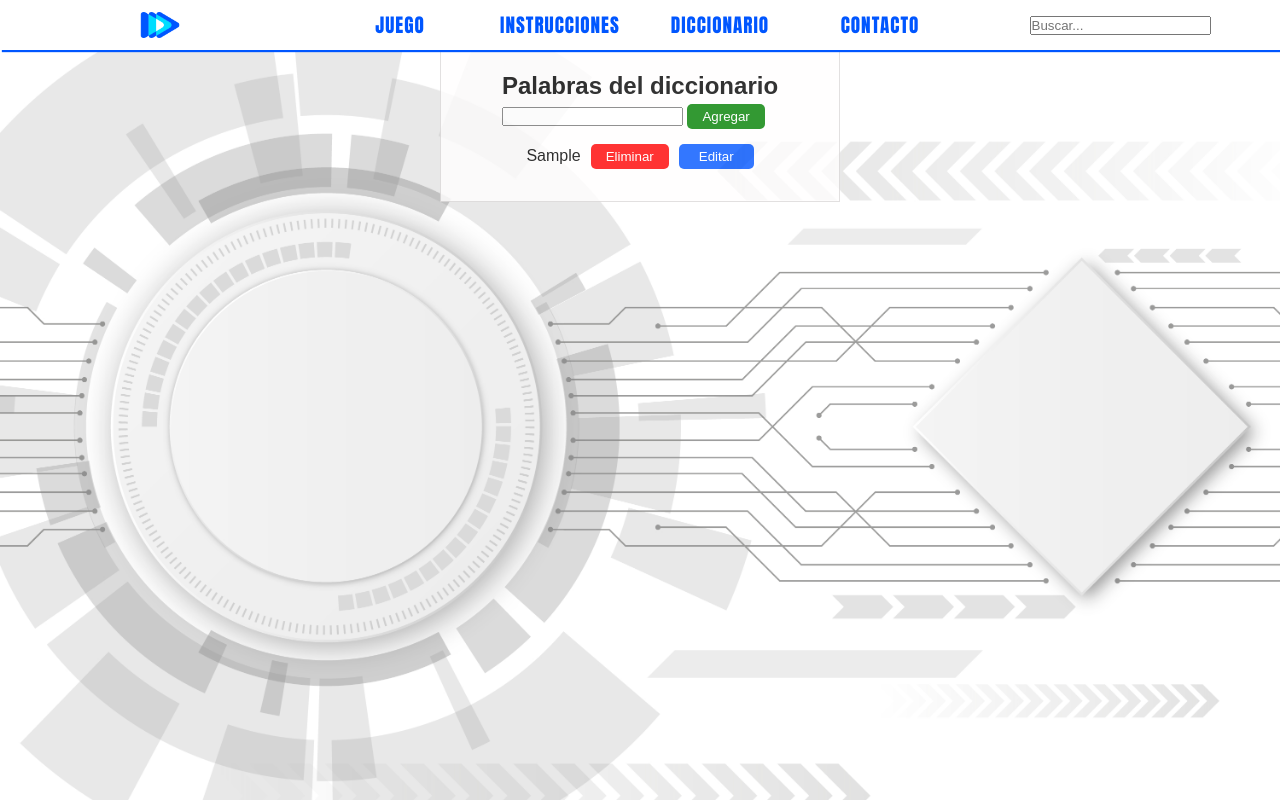
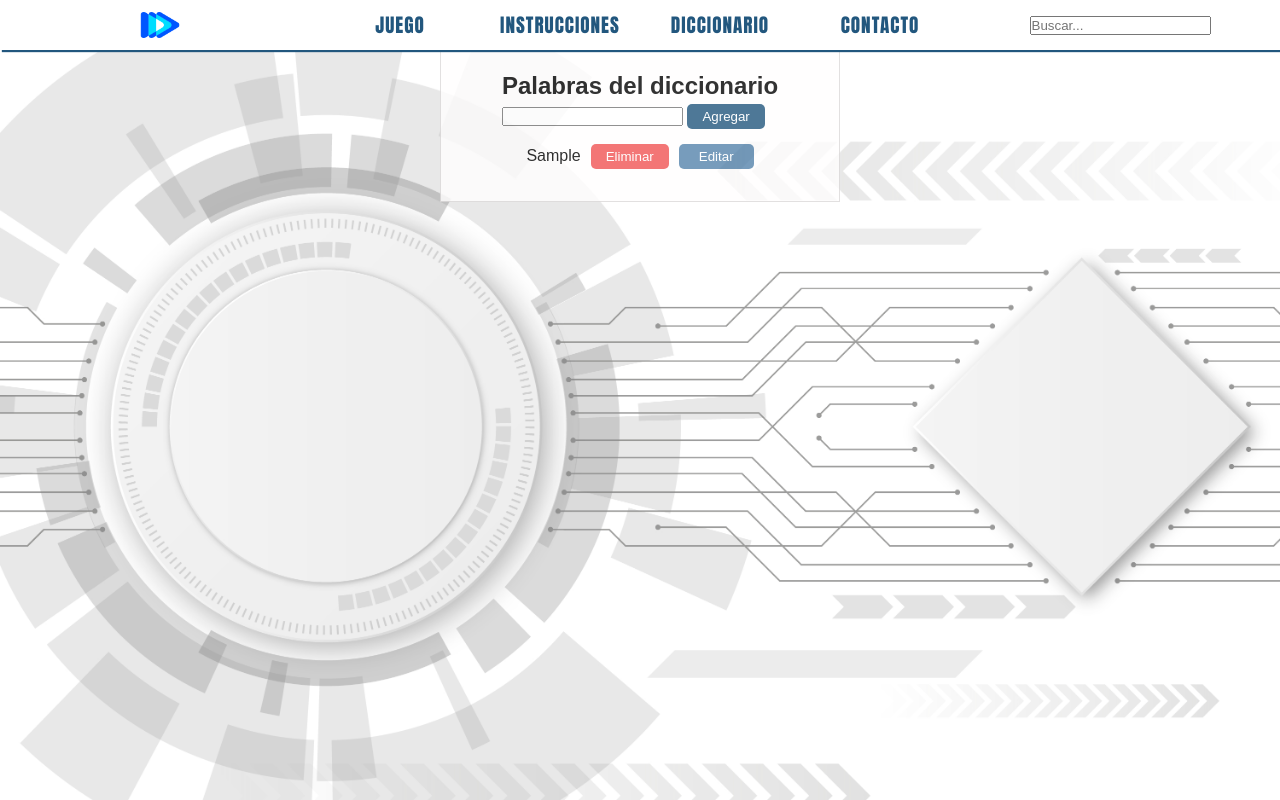
Before and after one commit to ayax-m/P02, a plain HTML site: page index.html in a window 1280 px wide. Both pictures are taken after typing "Sample" into the empty fields and a click on the button "Agregar". Drawn offline with Linux system fonts and the light colour scheme.

Commit message:
+cambios estilos

```diff
--- a/index.html
+++ b/index.html
@@ -24,7 +24,7 @@
                         <a href="#">Instrucciones</a>
                     </li>
                     <li class="diccionario">
-                        <a class="dict" href="./index.html">Diccionario</a>
+                        <a href="./index.html">Diccionario</a>
                     </li>
                     <li class="contacto">
                         <a href="#">Contacto</a>
@@ -49,13 +49,7 @@
                 </div>
 
         </div>
-
-
     </div>
-
-
     <script src="./script.js"></script>
-
 </body>
-
 </html>
--- a/style.css
+++ b/style.css
@@ -46,7 +46,8 @@ a {
     height: 50px;
     /*background-color: #53575c; */
     background-color: white;
-    box-shadow: 2px 2px 1px #0056FF;
+    /*box-shadow: 2px 2px 1px #22577E;*/
+    box-shadow: 2px 2px 1px #22577E;
     position: relative;
     z-index: 2;
 }
@@ -76,7 +77,7 @@ a {
 }
 
 .menu-bar li a {
-    color: #0056FF;
+    color: #22577E;
     /*color: red; */
 }
 
@@ -105,17 +106,20 @@ a {
     padding: 5px 15px;
     text-align: center;
     color: white;
-    background: green;
+    /*background: green;*/
+    background: #22577E;
     border-radius: 5px;
  }
 
  .btn-del {
-     background-color: red;
+     /*background-color: red;*/
+     background-color: #F05454;
      padding: 5px 15px;
  }
 
  .btn-edit {
-    background-color: #0056FF;
+    /*background-color: #0056FF;*/
+    background-color: #5584AC;
     padding: 5px 20px;
 }
 
```
Also changed, not shown: GUE55.html (+0 -11 lines).
